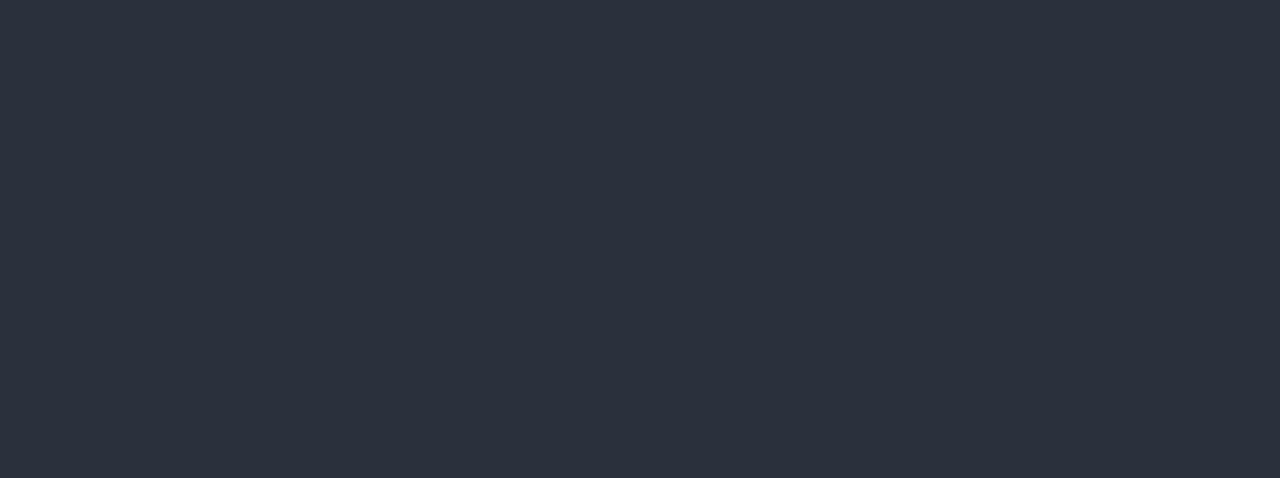
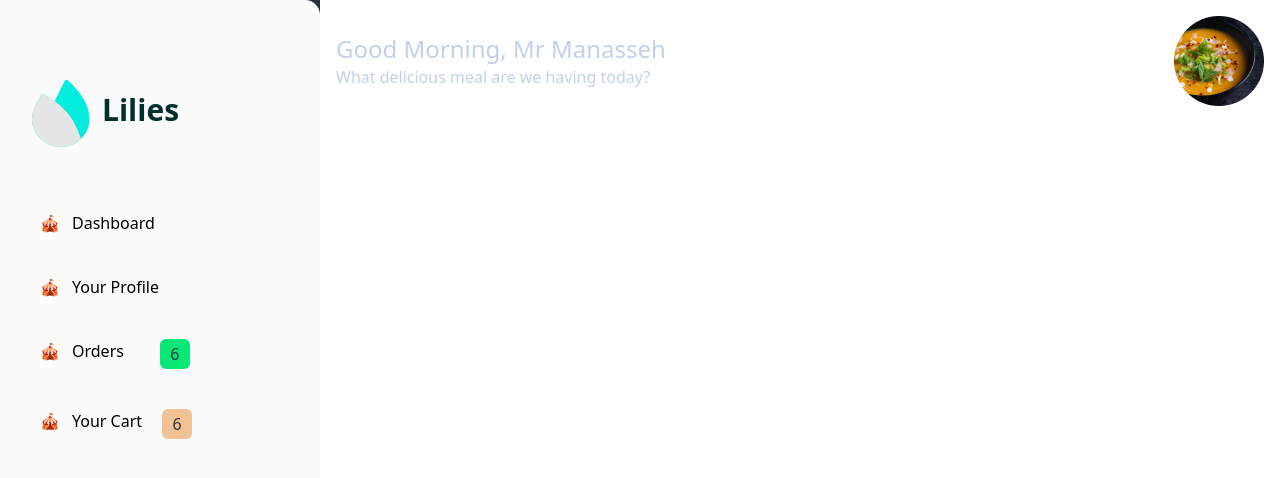
Before and after one commit to manaboy-07/Lilies, a React (Create React App) app: page / in a window 1280 px wide. Shown: the top 478 px of the page. Built offline with nearby package versions, Linux system fonts and the light colour scheme.

Commit message:
working on dashboard

```diff
--- a/src/App.js
+++ b/src/App.js
@@ -1,14 +1,13 @@
 /** @format */
+import SideMenu from "./components/SideMenu";
 import HomePage from "./Pages/HomePage";
 import Login from "./Pages/Login";
 import SignUp from "./Pages/SignUp";
 
 function App() {
   return (
-    <div className='App'>
-      {/* <HomePage />
-      <SignUp />
-      <Login /> */}
+    <div className='App bg-white'>
+      <SideMenu />
     </div>
   );
 }
--- /dev/null
+++ b/src/components/DashContent.jsx
@@ -0,0 +1,23 @@
+/** @format */
+
+import React from "react";
+import Soup from "../Images/soup.png";
+function DashContent() {
+  return (
+    <div className="bg-white dash-content">
+      <div className='p-4'>
+        <section className='menu-div'>
+          <div>
+            <h1 className='text-2xl'>Good Morning, Mr Manasseh</h1>
+            <h3>What delicious meal are we having today?</h3>
+          </div>
+          <div>
+            <img src={Soup} alt='' />
+          </div>
+        </section>
+      </div>
+    </div>
+  );
+}
+
+export default DashContent;
--- /dev/null
+++ b/src/components/DashProps.jsx
@@ -0,0 +1,11 @@
+import React from 'react'
+
+function DashProps() {
+  return (
+    <div>
+
+    </div>
+  )
+}
+
+export default DashProps
--- /dev/null
+++ b/src/components/SideMenu.jsx
@@ -0,0 +1,55 @@
+/** @format */
+
+import React from "react";
+import Logo from "../Images/Logo.svg";
+import DashContent from "./DashContent";
+function SideMenu() {
+  return (
+    <div className='flex'>
+      <section className='bg-white flex px-8 py-20 side-bar'>
+        <div className='flex flex-col'>
+          <div className='logo flex '>
+            <img src={Logo} alt='' />
+            <h2 className='text-3xl font-bold text-primary mt-3 mx-3'>
+              Lilies
+            </h2>
+          </div>
+          {/* List items */}
+          <ul className='side-list py-8 text-black'>
+            <li className='flex my-6 px-2 rounded-md cursor-pointer py-2 hover:bg-slate-300'>
+              <div>🎪</div>
+              <h3 className='mx-3'>Dashboard</h3>
+            </li>
+            <li className='flex my-6 px-2 rounded-md cursor-pointer py-2 hover:bg-slate-300'>
+              <div>🎪</div>
+              <h3 className='mx-3'>Your Profile</h3>
+            </li>
+
+            <li className='flex my-6 px-2 rounded-md cursor-pointer py-2 hover:bg-slate-300'>
+              <div className='flex'>
+                <div>🎪</div>
+                <h3 className='mx-3'>Orders</h3>
+              </div>
+              <button className='bg-info rounded-md btn-menu text-base-100 ml-6'>
+                6
+              </button>
+            </li>
+            <li className='flex my-6 px-2 rounded-md cursor-pointer py-2 hover:bg-slate-300'>
+              <div className='flex'>
+                <div>🎪</div>
+                <h3 className='mx-3'>Your Cart</h3>
+              </div>
+              <button className='bg-warning rounded-md btn-menu text-base-100 ml-2'>
+                6
+              </button>
+            </li>
+          </ul>
+        </div>
+      </section>
+
+      <DashContent />
+    </div>
+  );
+}
+
+export default SideMenu;
--- a/src/index.css
+++ b/src/index.css
@@ -21,3 +21,26 @@
 .form-btn {
   width: 150%;
 }
+.btn-menu {
+  width: 30px;
+  height: 30px;
+}
+.menu-div {
+  display: flex;
+  justify-content: space-between;
+  align-items: center;
+}
+.side-bar {
+  position: fixed;
+  z-index: 99;
+  width: 25%;
+  background-color: #fbfbfb;
+  border-top-right-radius: 15px;
+  height: 100vh;
+}
+.dash-content {
+  width: 75%;
+  position: fixed;
+  right: 0;
+  height: 100vh;
+}
--- a/tailwind.config.js
+++ b/tailwind.config.js
@@ -19,11 +19,11 @@ module.exports = {
 
           "base-100": "#2A303C",
 
-          info: "#3ABFF8",
+          info: "#06E775",
 
           success: "#3A8F4D",
 
-          warning: "#FBBD23",
+          warning: "#F3C294",
 
           error: "#C92C33",
         },
```
